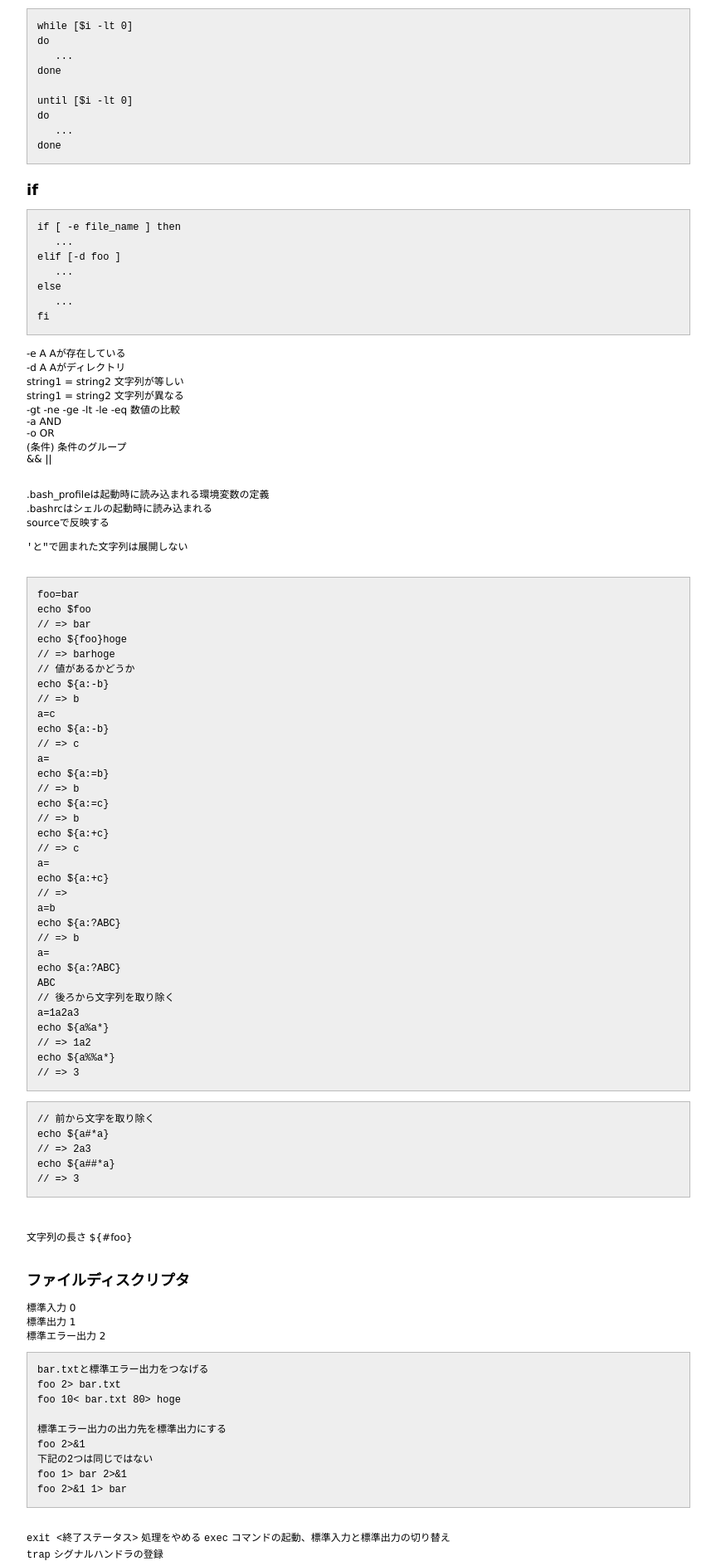
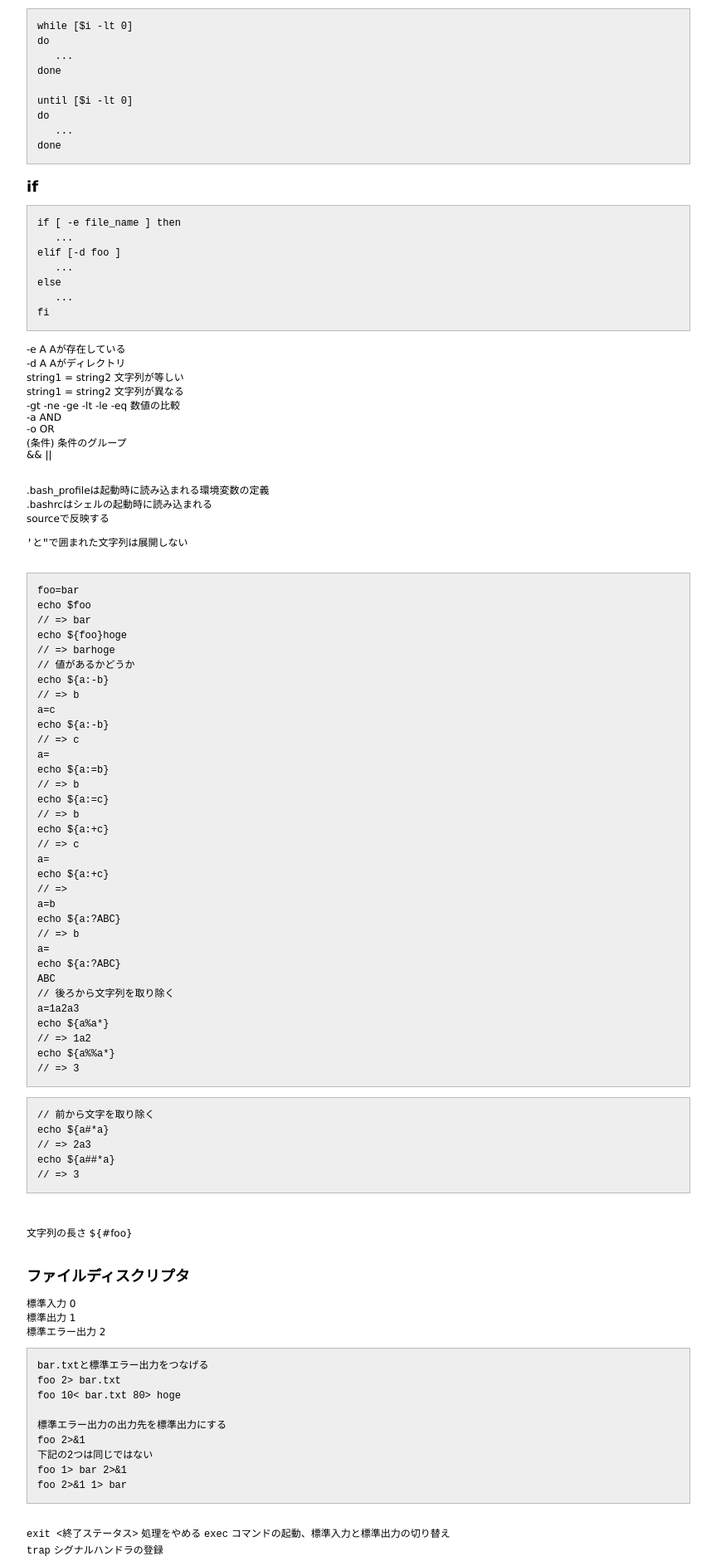
Before and after one commit to 38elements/38elements.github.com, a Jekyll site: the page built from _posts/2014-4-20-shell.md, in a window 1280 px wide. Shown: the part 1041-2928 px from the top of the page at 83% size, without its empty margins (208-1071 px from the left). Built offline with Jekyll 4.4.1, drawn with Linux system fonts in a browser that asks for light colours.

````diff
--- a/_posts/2014-4-20-shell.md
+++ b/_posts/2014-4-20-shell.md
@@ -68,6 +68,7 @@ for a in a b c; do echo $a; done
 for ((i = 0; i < 5; i++)); do echo $i; done
 for ((i = 0; i < 5; i++)); do echo $i; done > file_name
 <br>
+
 ```
 while [$i -lt 0]
 do
@@ -79,8 +80,8 @@ do
    ...
 done
 ```
+## if
 
-## if
 ```
 if [ -e file_name ] then
    ...
@@ -90,6 +91,7 @@ else
    ...
 fi
 ```
+
 -e A Aが存在している
 -d A Aがディレクトリ
 string1 = string2 文字列が等しい
@@ -172,6 +174,7 @@ foo 2>&1
 foo 1> bar 2>&1
 foo 2>&1 1> bar
 ```
+
 <br>
 `exit <終了ステータス>` 処理をやめる
 `exec` コマンドの起動、標準入力と標準出力の切り替え
````
